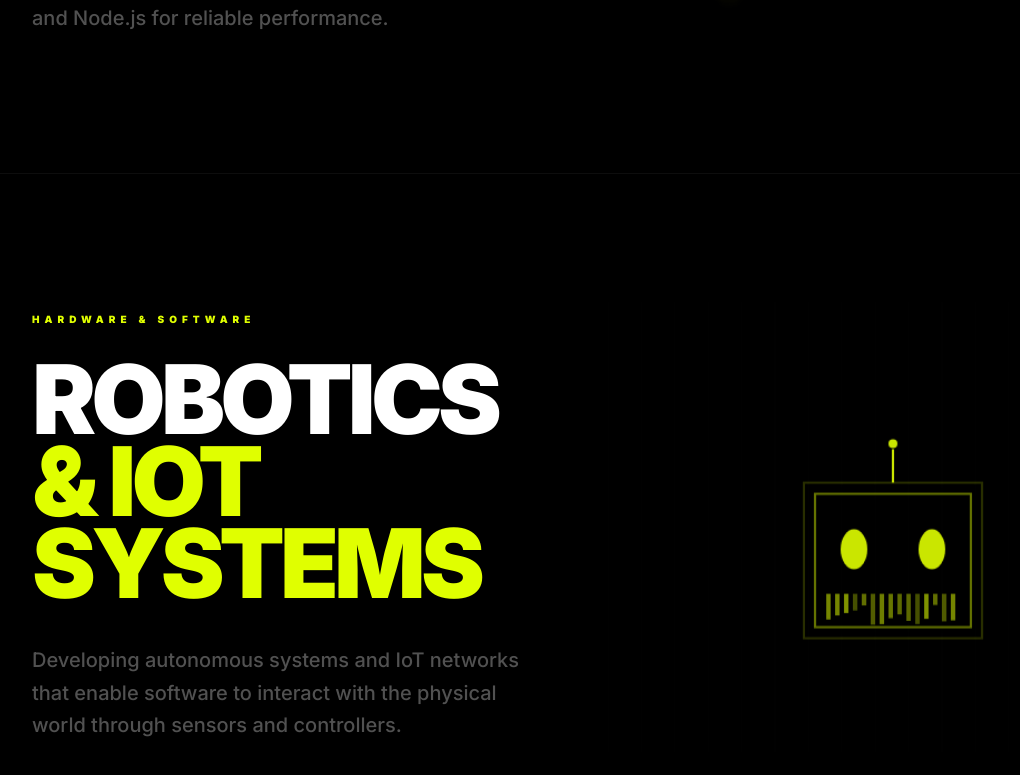
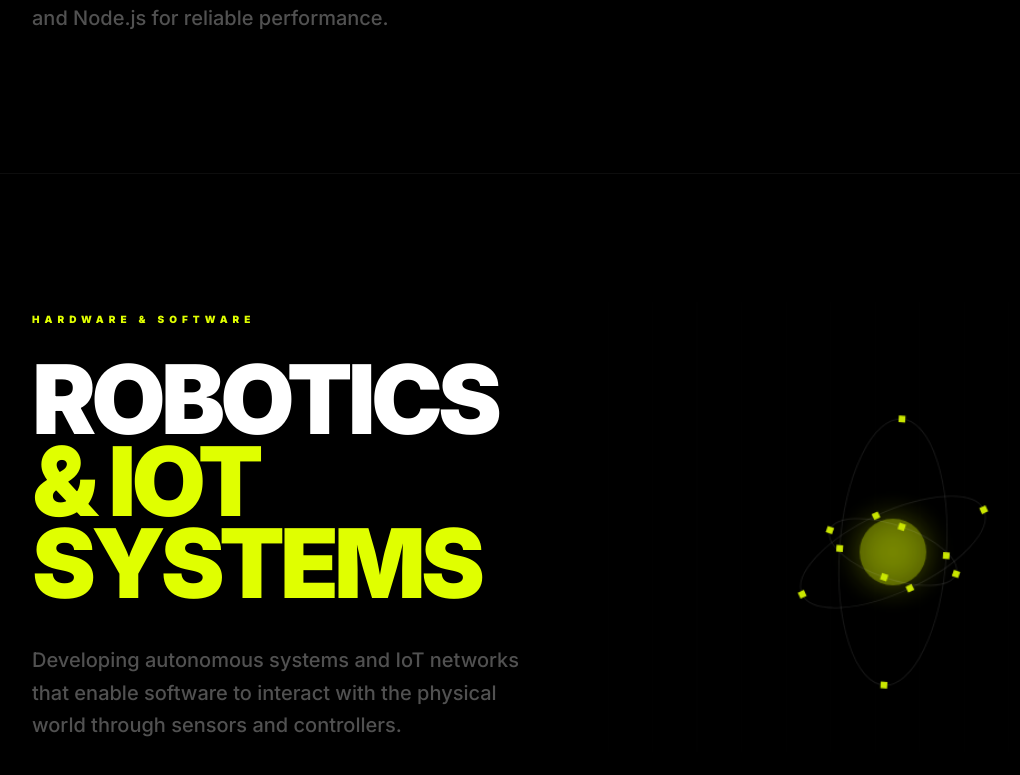
Before and after one commit to Xeffen07G/Portfolio, a React (Vite) app: page / in a window 1280 px wide. Shown: the part 2229-3004 px from the top of the page, without its empty margins (64-1084 px from the left). Built offline with nearby package versions, Linux system fonts and the light colour scheme.

Commit message:
style: replace robot head with abstract mechanical core

```diff
--- a/src/components/Services.jsx
+++ b/src/components/Services.jsx
@@ -174,8 +174,8 @@ const DataArchitecture = () => {
   return <canvas ref={canvasRef} className="w-full h-full opacity-80" />;
 };
 
-/* Digital Bot Core Animation */
-const BotCore = () => {
+/* Mechanical Power Core for Robotics */
+const MechanicalCore = () => {
   const canvasRef = useRef(null);
   const animRef = useRef(null);
 
@@ -201,59 +201,61 @@ const BotCore = () => {
       ctx.clearRect(0, 0, w, h);
 
       const cx = w * 0.5;
-      const cy = h * 0.5 + Math.sin(frame * 0.02) * 10;
+      const cy = h * 0.5;
 
-      // Draw Blueprint Grid behind Bot
+      // Draw Blueprint Grid
       ctx.strokeStyle = "rgba(255,255,255,0.02)";
       ctx.lineWidth = 1;
-      for(let i=0; i<w; i+=30) {
+      for(let i=0; i<w; i+=40) {
         ctx.beginPath(); ctx.moveTo(i, 0); ctx.lineTo(i, h); ctx.stroke();
       }
 
-      // Robot Head Shape (Minimalist)
-      ctx.strokeStyle = "rgba(224, 255, 0, 0.2)";
-      ctx.lineWidth = 2;
-      ctx.strokeRect(cx - 80, cy - 70, 160, 140);
-
-      // Outer Glow
-      ctx.shadowBlur = 20;
-      ctx.shadowColor = "rgba(224, 255, 0, 0.1)";
-      ctx.strokeStyle = "rgba(224, 255, 0, 0.5)";
-      ctx.strokeRect(cx - 70, cy - 60, 140, 120);
+      // 1. Central Core
+      const corePulse = 0.8 + Math.sin(frame * 0.05) * 0.2;
+      ctx.shadowBlur = 30 * corePulse;
+      ctx.shadowColor = "#e0ff00";
+      ctx.fillStyle = `rgba(224, 255, 0, ${0.4 * corePulse})`;
+      ctx.beginPath();
+      ctx.arc(cx, cy, 30, 0, Math.PI * 2);
+      ctx.fill();
       ctx.shadowBlur = 0;
 
-      // Eyes
-      const blink = Math.sin(frame * 0.05) > 0.98 ? 0.1 : 1;
-      ctx.fillStyle = "#e0ff00";
+      // 2. Rotating Rings
+      const drawRing = (radius, speed, angle, thickness) => {
+        ctx.save();
+        ctx.translate(cx, cy);
+        ctx.rotate(frame * speed);
+        ctx.rotate(angle);
 
-      // Left Eye
-      ctx.beginPath();
-      ctx.ellipse(cx - 35, cy - 10, 12, 18 * blink, 0, 0, Math.PI * 2);
-      ctx.fill();
+        // Ring
+        ctx.strokeStyle = "rgba(255,255,255,0.1)";
+        ctx.lineWidth = thickness;
+        ctx.beginPath();
+        ctx.ellipse(0, 0, radius, radius * 0.4, 0, 0, Math.PI * 2);
+        ctx.stroke();
 
-      // Right Eye
-      ctx.beginPath();
-      ctx.ellipse(cx + 35, cy - 10, 12, 18 * blink, 0, 0, Math.PI * 2);
-      ctx.fill();
+        // Mechanical Connectors on Ring
+        for(let i=0; i<4; i++) {
+          const rAngle = (i * Math.PI) / 2;
+          const rx = Math.cos(rAngle) * radius;
+          const ry = Math.sin(rAngle) * radius * 0.4;
+          ctx.fillStyle = "#e0ff00";
+          ctx.fillRect(rx - 3, ry - 3, 6, 6);
 
-      // Data mouth (Frequency Bars)
-      for (let i = 0; i < 15; i++) {
-        const bh = 10 + Math.random() * 20;
-        ctx.fillStyle = `rgba(224, 255, 0, ${0.3 + Math.random() * 0.4})`;
-        ctx.fillRect(cx - 60 + i * 8, cy + 30, 4, bh);
-      }
+          // Data Pulse
+          if (frame % 60 === i * 15) {
+            ctx.beginPath();
+            ctx.arc(rx, ry, 15, 0, Math.PI * 2);
+            ctx.strokeStyle = "rgba(224, 255, 0, 0.5)";
+            ctx.stroke();
+          }
+        }
+        ctx.restore();
+      };
 
-      // Antenna / Sensors
-      ctx.strokeStyle = "#e0ff00";
-      ctx.beginPath();
-      ctx.moveTo(cx, cy - 70);
-      ctx.lineTo(cx, cy - 100);
-      ctx.stroke();
-
-      ctx.beginPath();
-      ctx.arc(cx, cy - 105, 4, 0, Math.PI * 2);
-      ctx.fillStyle = frame % 60 < 30 ? "#e0ff00" : "transparent";
-      ctx.fill();
+      drawRing(120, 0.01, 0.5, 1);
+      drawRing(90, -0.015, -0.3, 1);
+      drawRing(60, 0.02, 1.2, 1);
 
       frame++;
       animRef.current = requestAnimationFrame(draw);
@@ -305,7 +307,7 @@ const Services = () => {
             >
               {i === 0 && <ParticleSphere />}
               {i === 1 && <DataArchitecture />}
-              {i === 2 && <BotCore />}
+              {i === 2 && <MechanicalCore />}
             </motion.div>
           </div>
         </div>
```
